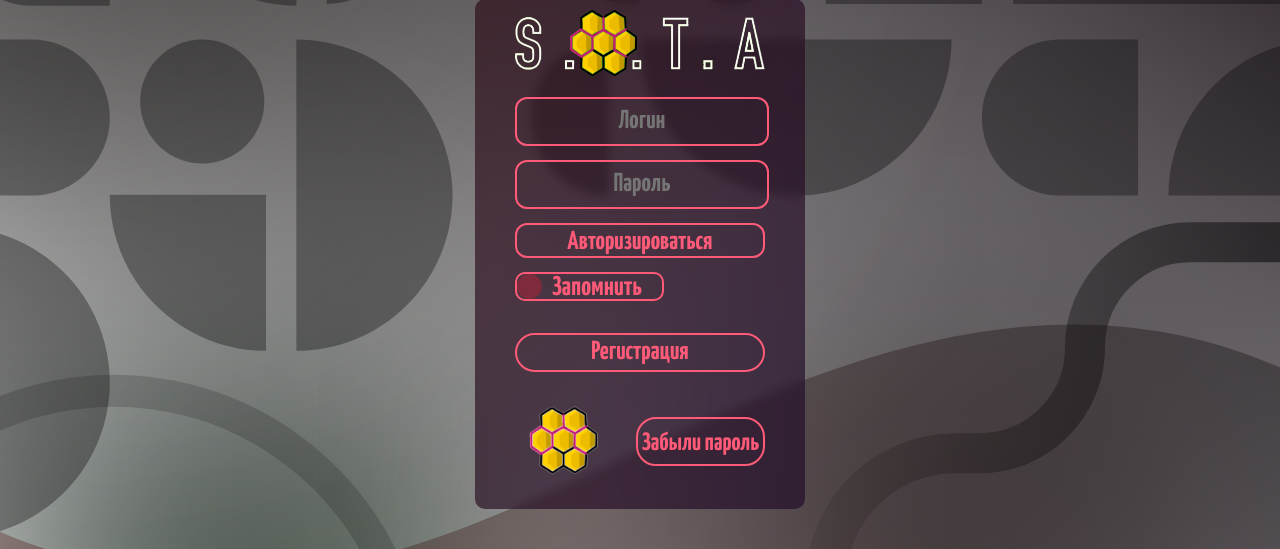
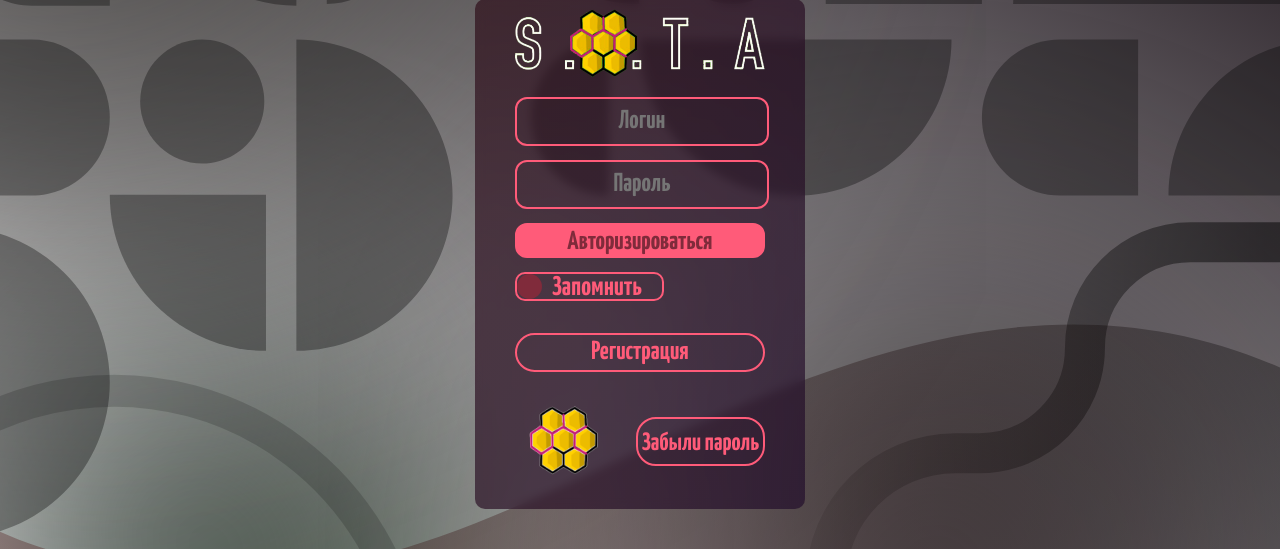
Before and after one commit to Cleamaster322/1st__Project__Web__, a Flask app: page / in a window 1280 px wide, with the pointer over the restyled element. Shown: the part 146-695 px from the top of the page. Run offline with Flask 2, Linux system fonts and the light colour scheme.

Commit message:
Cделал Hover на кнопку Авторизации

```diff
--- a/flask_directory/static/title_frame_static/tittle_frame.css
+++ b/flask_directory/static/title_frame_static/tittle_frame.css
@@ -62,6 +62,12 @@ body {
   text-align: center;
   border-radius: 12px;
 }
+
+#log > input:nth-child(3):hover{
+  background: #FF5B79;
+  color: #802b3b;
+}
+
 .logIn_Wind > button {
   padding: 2px 2px 2px;
   font-size: 26px;
```
